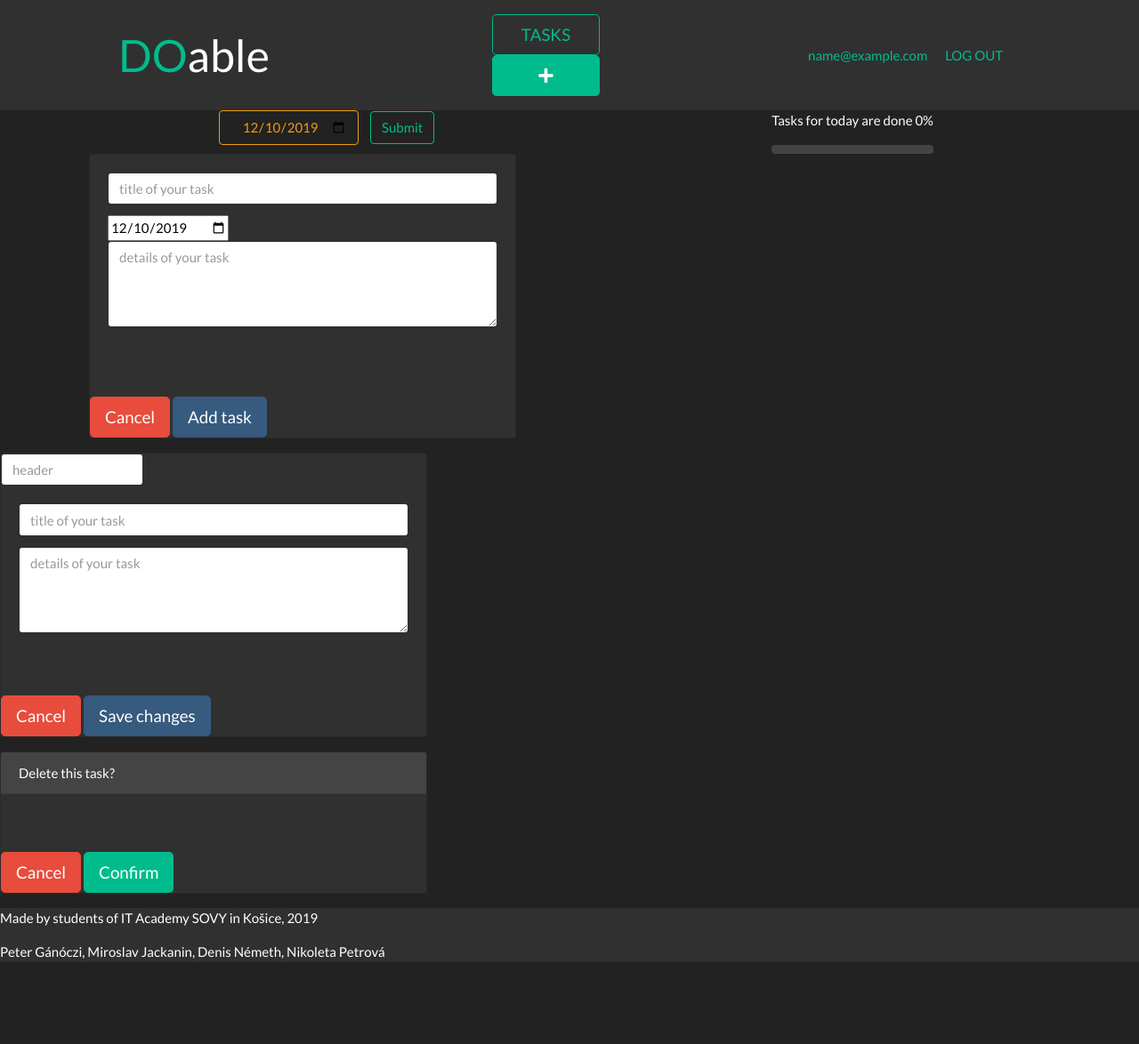
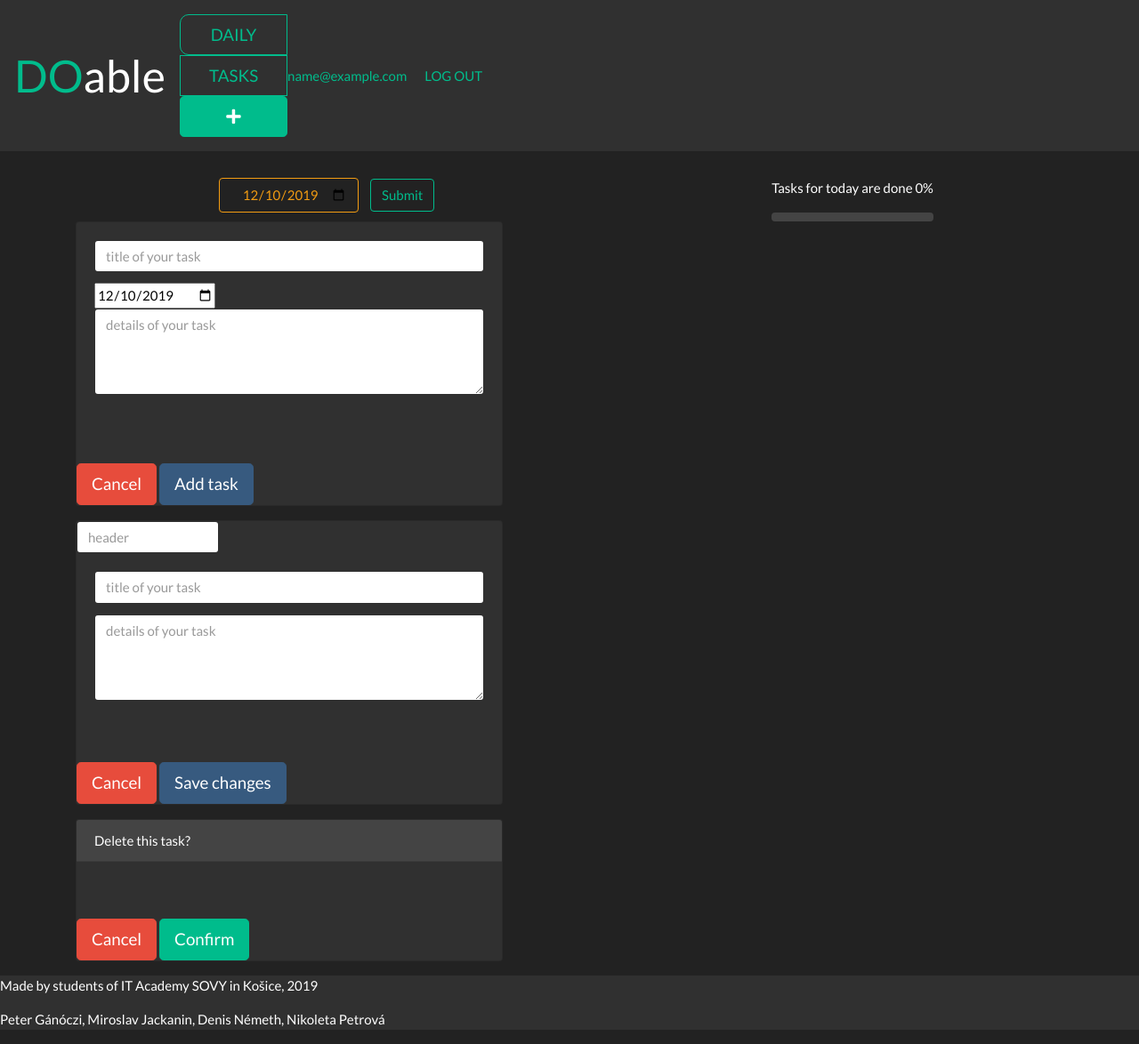
Before and after one commit to MiroslavJackanin/projectDoable, a PHP site: page /home.php in a window 1280 px wide. Shown: the whole page at 89% size. Before the commit the page ends 1082 px from the top, so only its background shows below. Run offline with PHP 8.4, Linux system fonts and the light colour scheme; the visitor is signed in with stand-in values (Sample User, id 1); data that the repository does not hold is empty; some libraries are stand-ins or nearby versions.

Commit message:
cleaned up customCSS.css and home.php

```diff
--- a/_partials/header.php
+++ b/_partials/header.php
@@ -21,7 +21,7 @@
     <!-- Bootstrap CSS -->
     <link rel="stylesheet" href="./_assets/css/normalize.css">
     <link rel="stylesheet" href="./_assets/css/bootstrap.min.css">
-    <link rel="stylesheet" href="https://use.fontawesome.com/releases/v5.6.3/css/all.css"
+    <link rel="stylesheet" href="https://use.fontawesome.com/releases/v5.6.3/css/all.css">
 
     <!-- DELETE ECHO TIME IN THE END !!!  ... REFRESHING CSS -->
     <link rel="stylesheet" href="_assets/css/customCSS.css ?timestamp=<?php echo time() ?>">
@@ -30,30 +30,30 @@
     <title>DOable</title>
 </head>
 
-<body>
+<body style="padding-top: 200px">
     <header>
-        <nav class="navbar navbar-expand-md navbar-dark bg-dark justify-content-around">
-            <div>
+        <nav class="navbar navbar-expand-md fixed-top navbar-dark bg-dark justify-content-around">
             <a class="navbar-brand" href="./home.php" style="font-size: 50px"><span class="text-success">DO</span>able</a>
-            </div>
             <div class="taskButton">
-                <a class="btn btn-outline-success btn-lg nav-link" id="nav-tasks" href="home.php">TASKS</a>
+                <a class="btn btn-outline-success btn-lg nav-link" id="nav-tasks" href="today.php" style="border-radius: 10px 0 0 10px">DAILY</a>
+                <a class="btn btn-outline-success btn-lg nav-link" id="nav-tasks" href="home.php" style="border-radius: 0 0 0 0">TASKS</a>
                 <a class="btn btn-success btn-lg nav-link" id="nav-add-task"><span class="fas fa-plus"></span></a>
             </div>
 
             <button class="navbar-toggler collapsed" type="button" data-toggle="collapse" data-target="#navbarColor01" aria-controls="navbarColor01" aria-expanded="false" aria-label="Toggle navigation">
                 <span class="navbar-toggler-icon"></span>
             </button>
-
-
-                <div class="signedin">
-                    <?php
+            <div class="navbar-collapse collapse justify-content-between" id="navbarColor01" >
+                <ul class="navbar-nav" style="vertical-align: middle">
+                    <li class="signedin">
+                        <?php
                         if (!empty($_SESSION['email'])) {
                             echo '<a href="userAccount.php">' . $_SESSION['email']. '</a>';
                             echo '<span style="margin: 0 20px 0 20px"><a href="./_inc/logout.php">LOG OUT</a></span>';
                         }
-                    ?>
-                </div>
-
+                        ?>
+                    </li>
+                </ul>
+            </div>
         </nav>
     </header>
--- a/home.php
+++ b/home.php
@@ -14,10 +14,9 @@
                 <div class="col-sm-5">
 
                     <form action="home.php" method="post" style="margin:0px 10px 10px 0px;">
-                    <input style ="margin: 0 10px 0 0"class="btn btn-outline-warning"  type="date" name="date_by_user" onchange="" value=<?php echo $curentdate ?>>
-                    <input class="btn btn-outline-success"  type="submit" name="submitdate" value="Submit" id="">
+                        <input style="margin: 0 10px 0 0" class="btn btn-outline-warning" type="date" name="date_by_user" onchange="" value=<?php echo $curentdate ?>>
+                        <input class="btn btn-outline-success" type="submit" name="submitdate" value="Submit" id="">
                     </form>
-
 
                     <?php
                         include_once '_inc/config.php';
@@ -40,7 +39,6 @@
                             $result->bindParam(':date', $datebyuser);
                             $result->execute();
                             while ($row = $result->fetch()) {
-
                                 echo renderTask($row['title'], $row['note'], $row['id'], $row['id_user'], $row['date'], $row['done']);
                                 if ($row['done'] == true) {
                                     $donetask++;
@@ -64,12 +62,8 @@
                                 $tasks++;
                             }
                         }
-
-
                     ?>
                 </div>
-
-
 
 
                 <?php
@@ -89,32 +83,29 @@
 
 
                     echo '<div >';
-                echo '<p>'."Tasks for today are done " . calcPercentage($tasks,$donetask) . "%".'</p>';
-               if (calcPercentage($tasks,$donetask)==100) {
+                    echo '<p>' . "Tasks for today are done " . calcPercentage($tasks, $donetask) . "%" . '</p>';
+                    if (calcPercentage($tasks, $donetask) == 100) {
                         echo
                             '<div class="success-checkmark" style="margin-top:20px;">
                                 <div class="check-icon">
+
                                     <span class="icon-line line-tip"></span>
                                     <span class="icon-line line-long"></span>
                                     <div class="icon-circle"></div>
                                         <div class="icon-fix"></div>
                                     </div>
+
                                 </div>
                             </div>';
-               }else{
+                    } else {
                         echo
-                '<div class="progress">'
-                   . '<div class="progress-bar bg-success progress-bar-striped progress-bar-animated" role="progressbar" style="width:'.calcPercentage($tasks, $donetask).'%" aria-valuenow="60" aria-valuemin="0" aria-valuemax="100"></div>
-
-
-            </div>
+                            '<div class="progress">'.
+                                '<div class="progress-bar bg-success progress-bar-striped progress-bar-animated" role="progressbar" style="width:' . calcPercentage($tasks, $donetask) . '%" aria-valuenow="60" aria-valuemin="0" aria-valuemax="100"></div>
                                 </div>
                              </div>';
-               };
+                    }
 
                 ?>
-
-
 
                 <form id="add-form" class="col-sm-5" action="_inc/add-item.php" style="min-width: 100%" method="post">
                     <div class="card text-white bg-dark mb-3 form-content" style="max-width: 30rem; min-height: 20rem;">
@@ -123,7 +114,7 @@
                             <h4 class="card-title">
                                 <input type="text" class="form-control" name="title" placeholder="title of your task" style="max-width: 30rem;">
                             </h4>
-                        <input type="date" name="date" value="<?php echo date('Y-m-d'); ?>" />
+                            <input type="date" name="date" value="<?php echo date('Y-m-d'); ?>"/>
                             <p class="card-text">
                                 <textarea class="form-control" name="message3" placeholder="details of your task" rows="3" style="height: 97px;"></textarea>
                             </p>
@@ -132,9 +123,11 @@
                             <input class="btn btn-danger btn-lg add-cancel-btn" type="submit" name="cancel" value="Cancel">
                             <input class="btn btn-primary btn-lg add-btn" type="submit" name="add_task" value="Add task">
                         </div>
+
                     </div>
                 </form>
             </div>
+
 
             <!-- EDIT FORM MODAL -->
             <form id="edit-form" action="_inc/edit_item.php" method="post">
@@ -142,7 +135,6 @@
 
                     <div class="row justify-content-between" style="max-width: 436px; margin: 0;">
                         <input type="text" class="form-control" name="title" placeholder="header" style="max-width: 10rem;">
-
                     </div>
                     <div class="card-body">
                         <h4 class="card-title">
@@ -156,18 +148,17 @@
                         <input class="btn btn-danger btn-lg edit-cancel-btn" type="submit" name="cancel" value="Cancel">
                         <input class="btn btn-primary btn-lg edit-save-btn" type="submit" name="edit-task" value="Save changes">
                     </div>
+
                 </div>
             </form>
 
-            <!-- DELETE FORM MODAL -->
+            <!-- DELETE FORM MODAL !!!REDUNDANT!!!-->
             <form id="delete-form" action="_inc/delete_item.php" method="get">
                 <div class="card text-white bg-dark mb-3 form-content" style="min-width: 20rem; max-width: 30rem; min-height: 10rem;">
                     <div class="card-header">
-                        <div class="row justify-content-between delete-text" style="max-width: 436px; margin: 0;">Delete this task?
+                        <div class="row justify-content-between delete-text" style="max-width: 436px; margin: 0;">Delete this task?</div>
                     </div>
-                    </div>
-                    <div class="card-body">
-                    </div>
+                    <div class="card-body"></div>
                     <div class="confirm-buttons">
                         <input class="btn btn-danger btn-lg delete-cancel-btn" type="submit" name="cancel" value="Cancel">
                         <input class="btn btn-success btn-lg delete-confirm-btn" type="submit" name="delete-task" value="Confirm">
@@ -175,21 +166,15 @@
                 </div>
             </form>
 
-        </div>
+
         </div>
         <a class="btn btn-success fa fa-chevron-up" id="scroll-up"></a>
     </main>
 
     <script>
-    window.onclick = function(f) {
+        window.onclick = function (f) {
             if ((f.target == addModal) && (addModal.style.display = "block")) {
                 addModal.style.display = "none"
-        }
-        if ((f.target == editModal) && (editModal.style.display = "block")) {
-            editModal.style.display = "none"
-        }
-        if ((f.target == deleteModal) && (deleteModal.style.display = "block")) {
-            deleteModal.style.display = "none"
             }
         };
 
@@ -197,11 +182,11 @@
         let addModal = document.querySelector("#add-form");
         let addCancelButton = document.getElementsByClassName("add-cancel-btn");
 
-    addOpenButton.onclick = function() {
+        addOpenButton.onclick = function () {
             addModal.style.display = "block"
         };
 
-    addCancelButton.onclick = function() {
+        addCancelButton.onclick = function () {
             addModal.style.display = "none"
         };
 
@@ -209,26 +194,6 @@
         let editModal = document.querySelector("#edit-form");
         let editCancelButton = document.getElementsByClassName("edit-cancel-btn");
 
-    editOpenButton.onclick = function() {
-        editModal.style.display = "block"
-    };
-
-    editCancelButton.onclick = function() {
-        editModal.style.display = "none"
-    };
-
-    let deleteOpenButton = document.getElementById("delete-form-btn");
-    let deleteModal = document.querySelector("#delete-form");
-    let deleteCancelButton = document.getElementsByClassName("delete-cancel-btn");
-
-    deleteOpenButton.onclick = function() {
-        deleteModal.style.display = "block"
-    };
-
-    deleteCancelButton.onclick = function() {
-        deleteModal.style.display = "none"
-    };
-
         function checkdelete() {
             return confirm("Are you sure to delete this ?")
         }
--- a/index.php
+++ b/index.php
@@ -7,7 +7,7 @@
 
     <!-- Bootstrap CSS -->
     <link rel="stylesheet" href="_assets/css/themes/bootstrap.min(0).css">
-    <link rel="stylesheet" href="_assets/css/homeCSS.css">
+    <link rel="stylesheet" href="_assets/css/homeCSS.css ?timestamp=<?php echo time() ?>">
 
     <!-- Optional JavaScript -->
     <!-- jQuery first, then Popper.js, then Bootstrap JS -->
--- /dev/null
+++ b/today.php
@@ -0,0 +1,5 @@
+<?php include "_partials/header.php"; ?>
+
+
+
+<?php include "_partials/footer.php"; ?>
```
Also changed, not shown: _assets/css/customCSS.css (+43 -45 lines), edit_page.php (+3 -8 lines), render.php (line endings or trailing spaces). Lines whose indentation alone changed are shown as unchanged.
